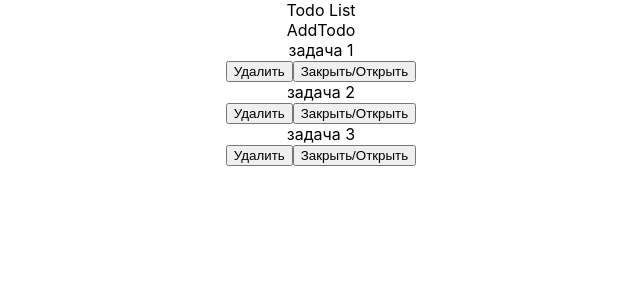
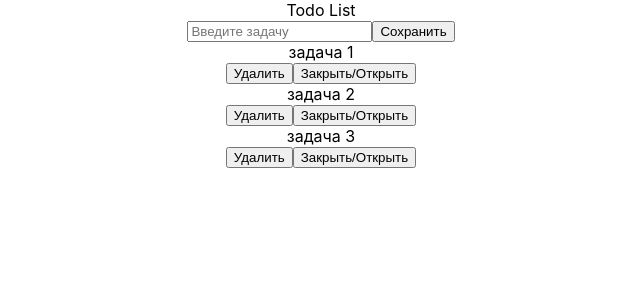
Before and after one commit to Alexey-Obraztsov/todo-list, a React (Create React App) app in the folder todo/: page / in a window 1280 px wide. Shown: the top 300 px of the page, without its empty margins (319-959 px from the left). Built offline with nearby package versions, Linux system fonts and the light colour scheme.

Commit message:
feat: add new task input

```diff
--- a/todo/src/App.js
+++ b/todo/src/App.js
@@ -10,17 +10,17 @@ function App() {
     {
       id: 1,
       title: 'задача 1',
-      status: 'false'
+      status: false
     },
     {
       id: 2,
       title: 'задача 2',
-      status: 'false'
+      status: false
     },
     {
       id: 3,
       title: 'задача 3',
-      status: 'false'
+      status: false
     },
   ])
 
@@ -28,7 +28,7 @@ function App() {
   return (
     <div className='App'>
       <Header />
-      <AddTodo />
+      <AddTodo todo={todo} setTodo={setTodo}/>
       <TodoList todo={todo} setTodo={setTodo}/>
     </div>
   );
--- a/todo/src/components/AddTodo/AddTodo.js
+++ b/todo/src/components/AddTodo/AddTodo.js
@@ -1,9 +1,34 @@
-import React from "react";
+import React, { useState } from "react";
+import TodoList from "../TodoList/TodoList";
 
 
-function AddTodo(){
+function AddTodo({ todo,setTodo }){
+
+    const [value, setValue] = useState('')
+
+
+    function saveTodo() {
+
+        let newId = [...todo][todo.length-1].id+1
+
+        setTodo(
+            [...todo,{
+                id: newId,
+                title: value,
+                status: true
+            }]
+        )
+
+        //clear the input line
+        setValue('')
+    }
+
+
     return (
-        <div>AddTodo</div>
+        <div>
+            <input placeholder="Введите задачу" value={value} onChange={(e)=>setValue(e.target.value)}/>
+            <button onClick={saveTodo}>Сохранить</button>
+        </div>
     )
 }
 
```
